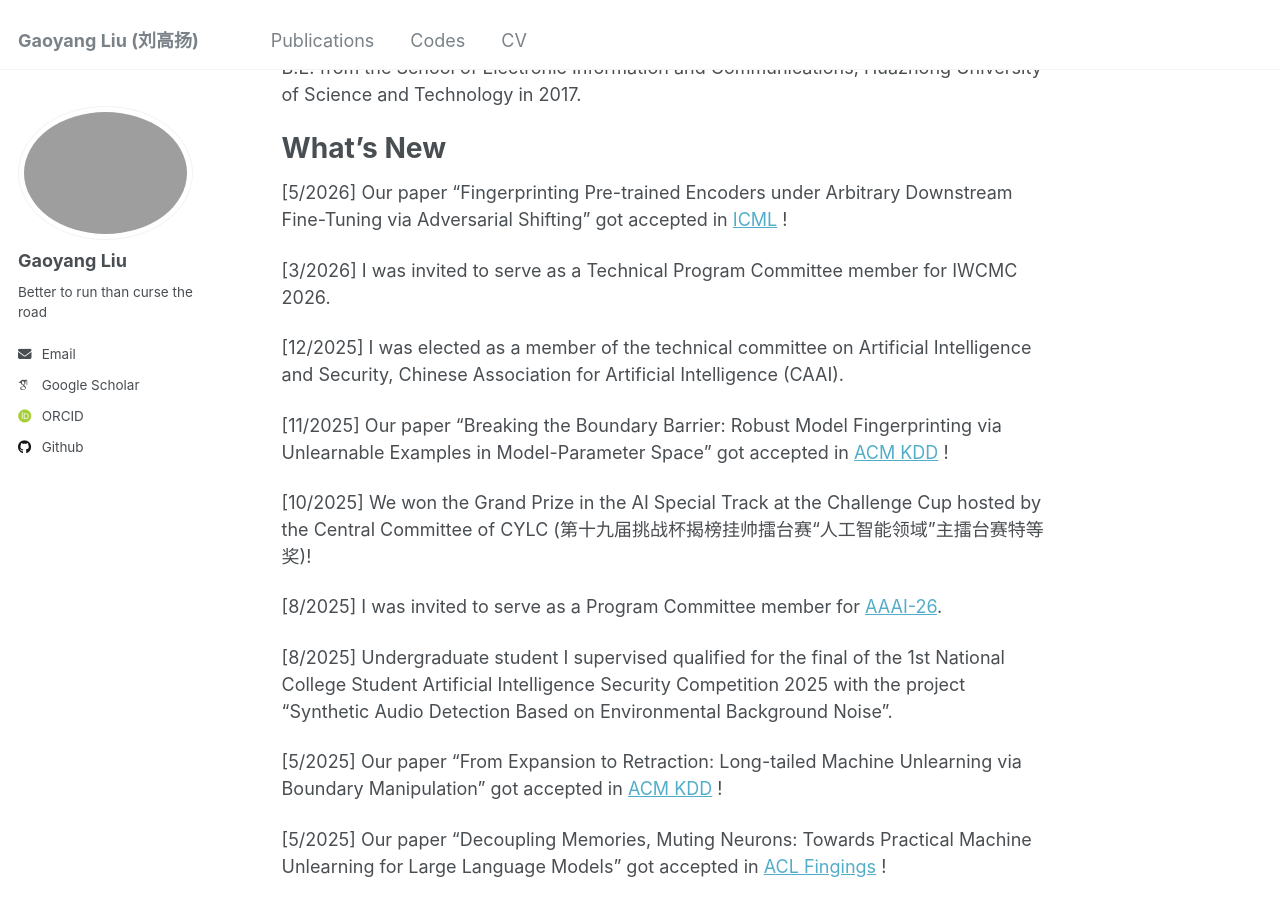
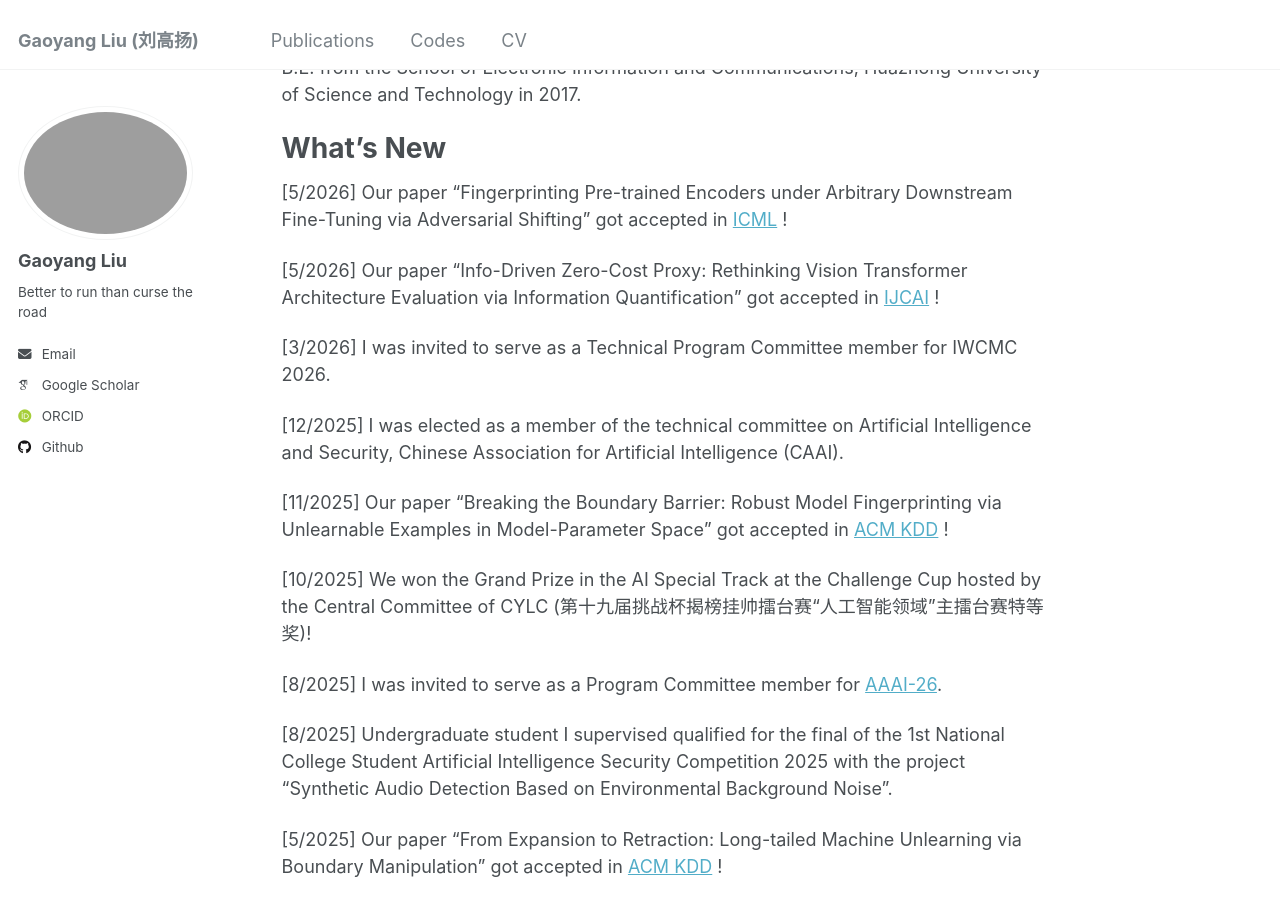
Before and after one commit to gyliu1991/gyliu1991.github.io, a Jekyll site: the page built from _pages/about.md, in a window 1280 px wide and 900 px high, scrolled down 337 px. Built offline with Jekyll 4.4.1, drawn with Linux system fonts in a browser that asks for light colours; some web fonts are replaced.

Commit message:
Update about.md

```diff
--- a/_pages/about.md
+++ b/_pages/about.md
@@ -13,6 +13,8 @@ What’s New
 ====
 
 [5/2026] Our paper “Fingerprinting Pre-trained Encoders under Arbitrary Downstream Fine-Tuning via Adversarial Shifting” got accepted in [ICML](http://icml.cc/virtual/2026/poster/61297) !
+
+[5/2026] Our paper “Info-Driven Zero-Cost Proxy: Rethinking Vision Transformer Architecture Evaluation via Information Quantification” got accepted in [IJCAI](https://2026.ijcai.org/) !
 
 [3/2026] I was invited to serve as a Technical Program Committee member for IWCMC 2026.
 
```
